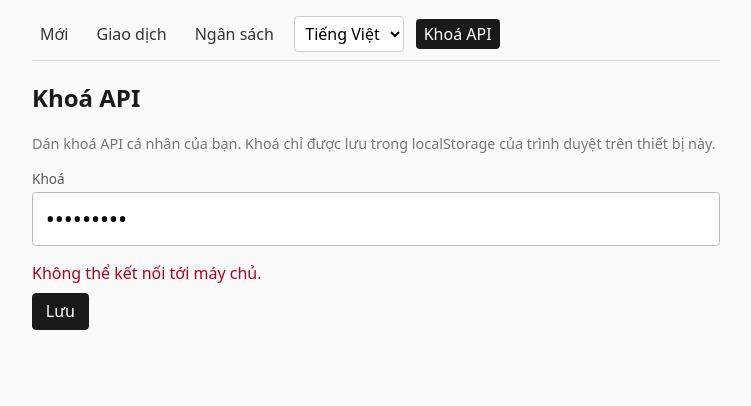
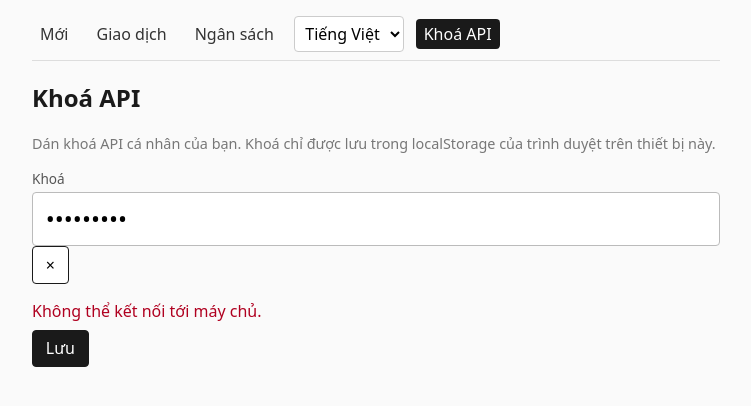
Before and after one commit to RainbowCockroach/living-cost-check-web, a React (Vite) app: page /#/key in a window 1280 px wide. Both pictures are taken after typing "Sample123" into the empty fields and a click on the button "Lưu". Shown: the top 406 px of the page, without its empty margins (264-1015 px from the left). Built offline with nearby package versions, Linux system fonts and the light colour scheme; no server answers.

Commit message:
Add X button API key screen

```diff
--- a/src/screens/ApiKeyScreen.tsx
+++ b/src/screens/ApiKeyScreen.tsx
@@ -41,6 +41,7 @@ export default function ApiKeyScreen({ onSaved }: { onSaved: () => void }) {
       <form onSubmit={save}>
         <label>
           <span className="lbl">{t('apiKey.label')}</span>
+          <span className="input-wrap">
             <input
               className="big-input"
               type="password"
@@ -49,6 +50,17 @@ export default function ApiKeyScreen({ onSaved }: { onSaved: () => void }) {
               onChange={(e) => setValue(e.target.value)}
               placeholder={t('apiKey.placeholder')}
             />
+            {value && (
+              <button
+                type="button"
+                className="input-clear"
+                aria-label="Clear"
+                onClick={() => setValue('')}
+              >
+                ×
+              </button>
+            )}
+          </span>
         </label>
         {err && <div className="error">{err}</div>}
         <button className="primary" disabled={busy}>
```
Lines whose indentation alone changed are shown as unchanged.
